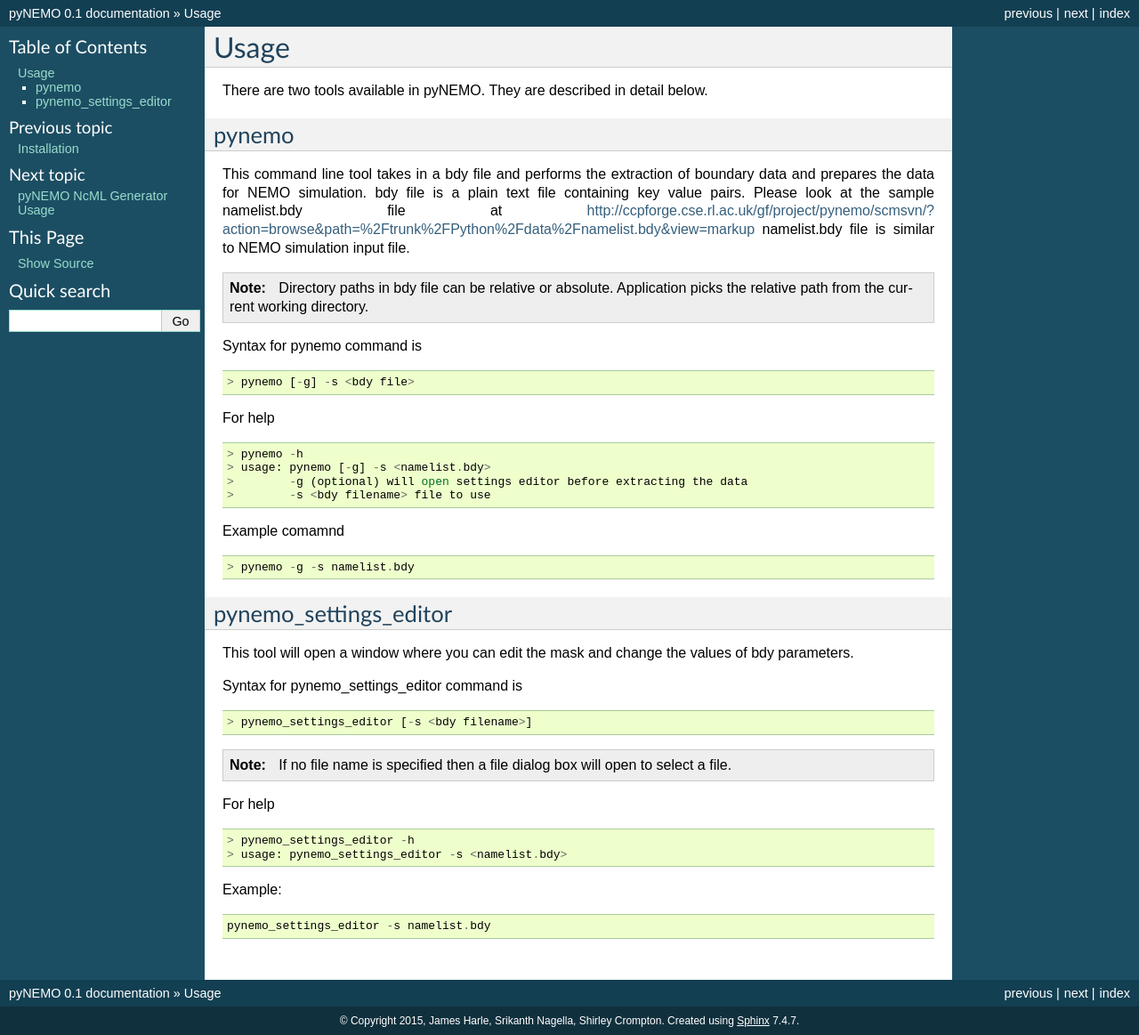
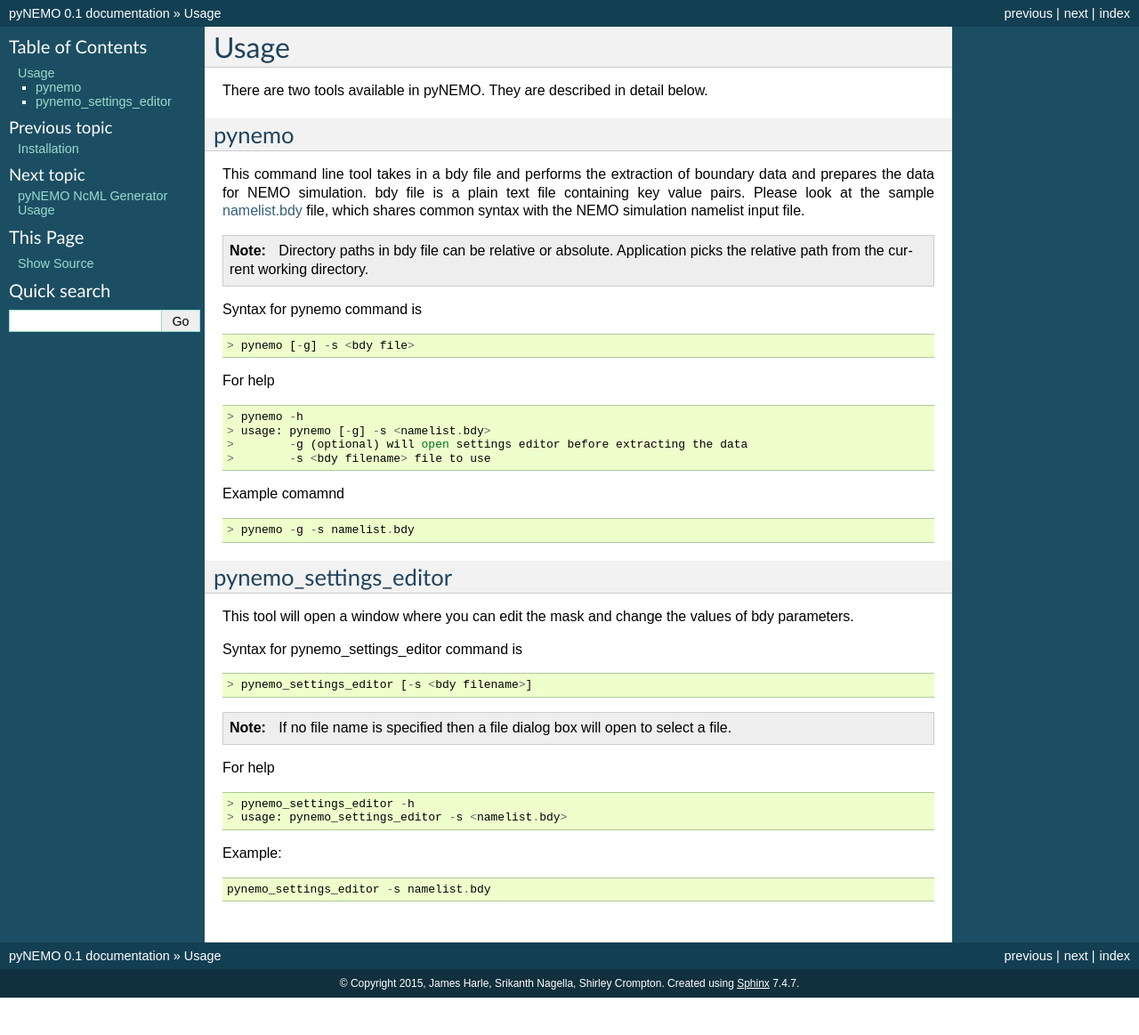
Before and after one commit to vleguenn/PyNEMO, a Sphinx documentation site: the page built from Python/docs/source/usage.rst, in a window 1280 px wide. Shown: the whole page at 89% size. Built offline with Sphinx 7.4.7, drawn with Linux system fonts in a browser that asks for light colours; after the commit the page ends 1121 px from its top, so only the background shows below that.

Commit message:
minor edits [#1316]
git-svn-id: https://ccpforge.cse.rl.ac.uk/svn/pynemo/trunk@145 9a1c3b68-90a4-42a4-98f4-a1cd0af2bb7b

```diff
--- a/Python/docs/source/intro.rst
+++ b/Python/docs/source/intro.rst
@@ -17,5 +17,5 @@
 algorithm. The idea behind this targetted method is that it provides a generic
 method of interpolation for any flavour of ocean model in order to set up a
 regional NEMO model configuration.  At present (alpha release) the tools do not
-contain many options, but those that exist at accessed either through a NEMO style
+contain many options, but those that exist are accessed either through a NEMO style
 namelist or a convient GUI.
--- a/Python/docs/source/ncml_generator_usage.rst
+++ b/Python/docs/source/ncml_generator_usage.rst
@@ -1,7 +1,7 @@
 pyNEMO NcML Generator Usage
 ===========================
 
-This GUI tool facilitates the creation of a virtual dataset for input into pyNEMO.  The virtual dataset is defined using NetCDF Markup Language (NcML, see http://www.unidata.ucar.edu/software/thredds/current/netcdf-java/ncml/Tutorial.html).
+This GUI tool facilitates the creation of a virtual dataset for input into pyNEMO.  The virtual dataset is defined using NetCDF Markup Language (`NcML <http://www.unidata.ucar.edu/software/thredds/current/netcdf-java/ncml/Tutorial.html>`_ ).
 
 Using NcML, it is possible to:
 
--- a/Python/docs/source/usage.rst
+++ b/Python/docs/source/usage.rst
@@ -3,12 +3,12 @@
 There are two tools available in pyNEMO. They are described in detail below.
 
 pynemo
-^^^^^^
+------
 
 This command line tool takes in a bdy file and performs the extraction of boundary data and prepares the data for NEMO simulation.
-bdy file is a plain text file containing key value pairs. Please look at the sample namelist.bdy file at
-http://ccpforge.cse.rl.ac.uk/gf/project/pynemo/scmsvn/?action=browse&path=%2Ftrunk%2FPython%2Fdata%2Fnamelist.bdy&view=markup
-namelist.bdy file is similar to NEMO simulation input file.
+bdy file is a plain text file containing key value pairs. Please look at the sample `namelist.bdy
+<http://ccpforge.cse.rl.ac.uk/gf/project/pynemo/scmsvn/?action=browse&path=%2Ftrunk%2FPython%2Fdata%2Fnamelist.bdy&view=markup>`_
+file, which shares common syntax with the NEMO simulation namelist input file.
 
 .. note:: Directory paths in bdy file can be relative or absolute. Application picks the relative path from the current working directory.
 
@@ -35,7 +35,7 @@
 
 
 pynemo_settings_editor
-^^^^^^^^^^^^^^^^^^^^^^
+----------------------
 
 This tool will open a window where you can edit the mask and change the values of bdy parameters.
 
```
